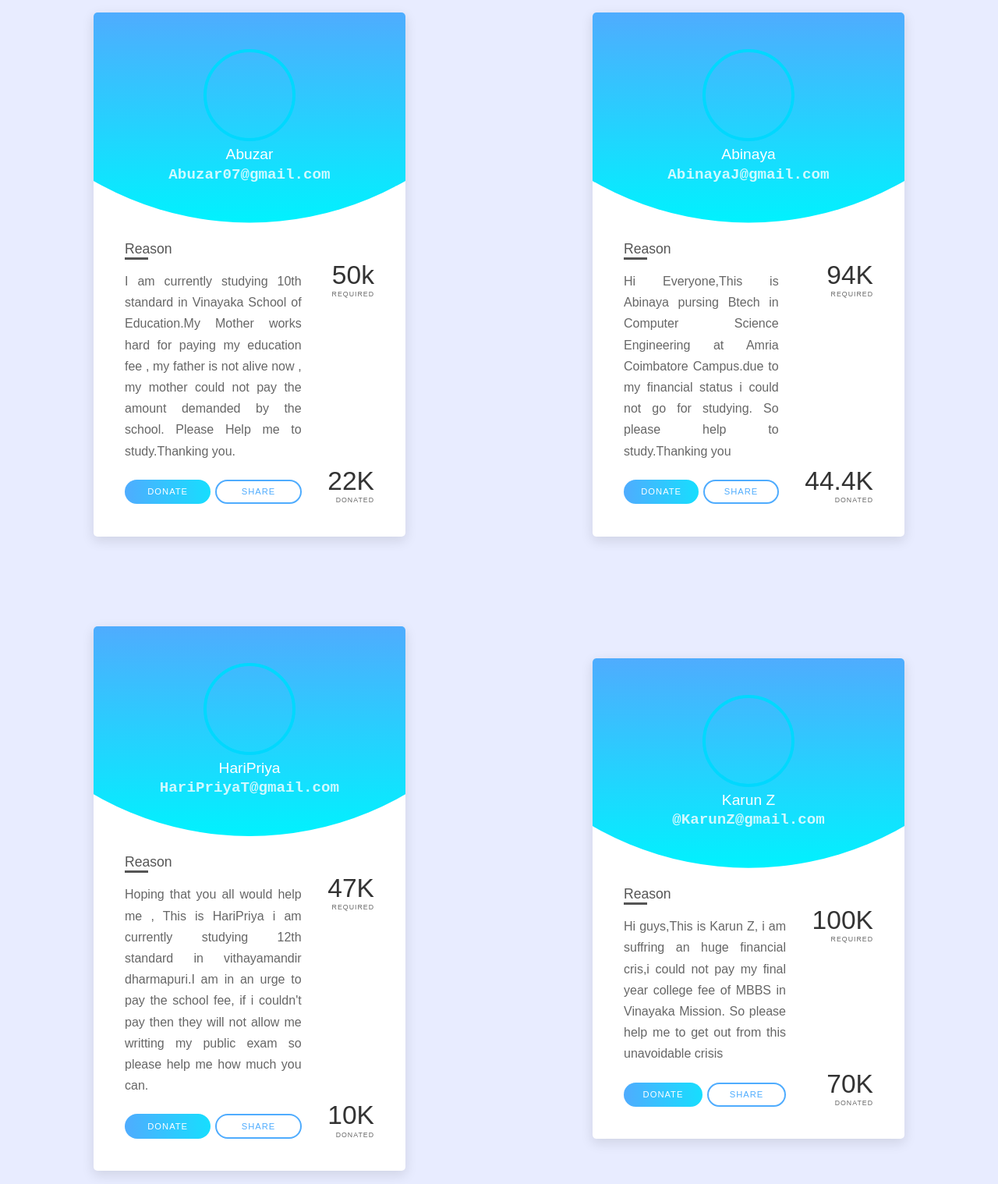
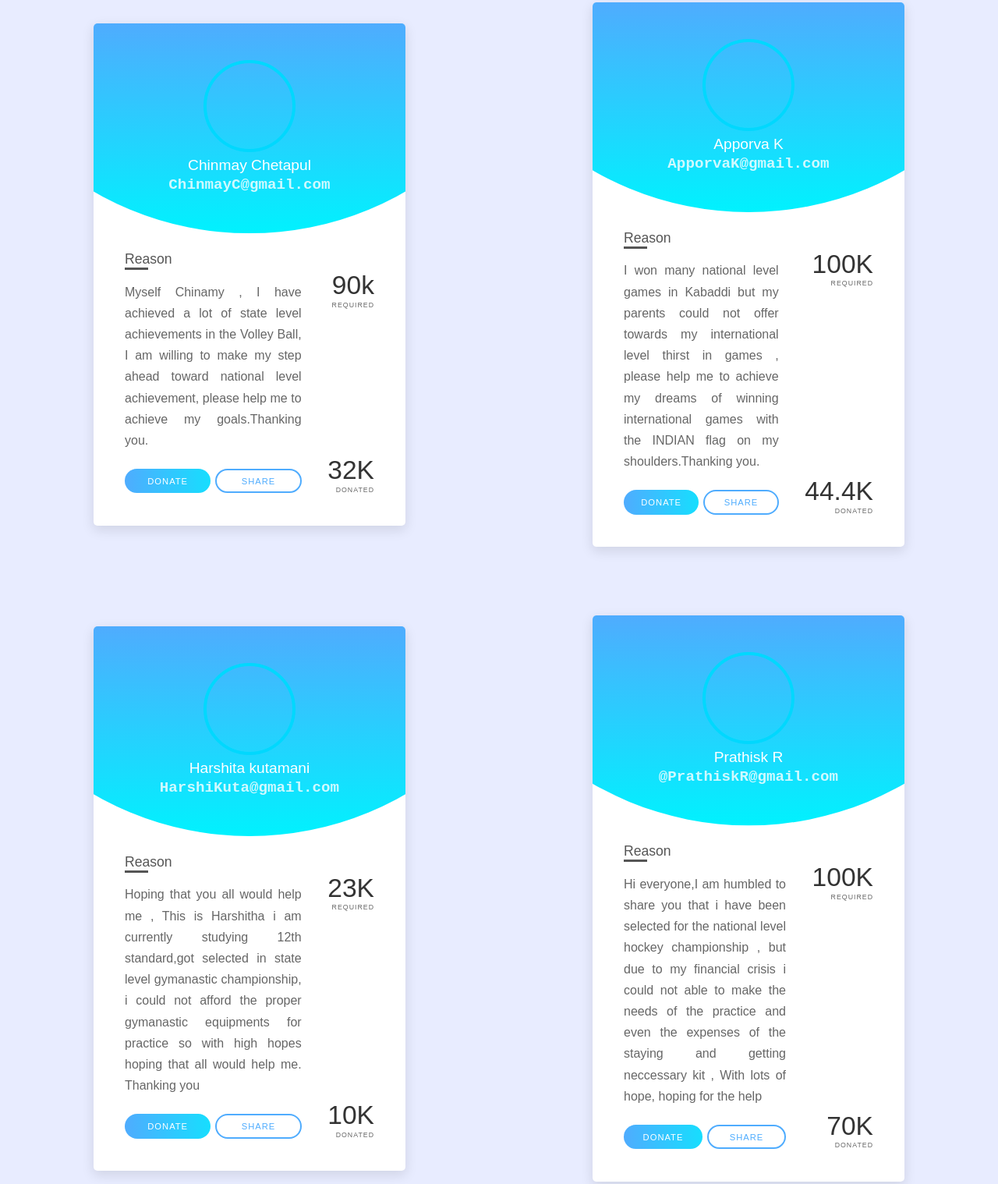
Before and after one commit to Rithiv-R/FUND-Z, a plain HTML site: page sports.html in a window 1280 px wide. Shown: the part 1548-3066 px from the top of the page at 78% size. Drawn offline with nearby package versions, Linux system fonts and the light colour scheme.

Commit message:
change in sports

```diff
--- a/sports.html
+++ b/sports.html
@@ -117,8 +117,8 @@
                             <i class="fas fa-camera fa-2x"></i>
                         </div>
                     </div>
-                    <h3 class="name">Abuzar</h3>
-                    <h3 class="sub-name">Abuzar07@gmail.com</h3>
+                    <h3 class="name">Chinmay Chetapul</h3>
+                    <h3 class="sub-name">ChinmayC@gmail.com</h3>
                 </div>
             </div>
 
@@ -126,7 +126,7 @@
                 <div class="left">
                     <div class="about-container">
                         <h3 class="title">Reason</h3>
-                        <p style = "text-align: justify;" class="text">I am currently studying 10th standard in Vinayaka School of Education.My Mother works hard for paying my education fee , my father is not alive now , my mother could not pay the amount demanded by the school. Please Help me to study.Thanking you.</p>
+                        <p style = "text-align: justify;" class="text">Myself Chinamy , I have achieved a lot of state level achievements in the Volley Ball, I am willing to make my step ahead toward national level achievement, please help me to achieve my goals.Thanking you.</p>
                     </div>
                     <br>
                     <div class="buttons-wrap">
@@ -142,11 +142,11 @@
                 <div class="right">
 
                     <div>
-                        <h3 class="number">50k</h3>
+                        <h3 class="number">90k</h3>
                         <h3 class="number-title">Required</h3>
                     </div>
                     <div>
-                        <h3 class="number">22K</h3>
+                        <h3 class="number">32K</h3>
                         <h3 class="number-title">Donated</h3>
                     </div>
                 </div>
@@ -167,8 +167,8 @@
                             <i class="fas fa-camera fa-2x"></i>
                         </div>
                     </div>
-                    <h3 class="name">Abinaya</h3>
-                    <h3 class="sub-name">AbinayaJ@gmail.com</h3>
+                    <h3 class="name">Apporva K</h3>
+                    <h3 class="sub-name">ApporvaK@gmail.com</h3>
                 </div>
             </div>
 
@@ -176,7 +176,7 @@
                 <div class="left">
                     <div class="about-container">
                         <h3 class="title">Reason</h3>
-                        <p class="text" style="text-align: justify;">Hi Everyone,This is Abinaya pursing Btech in Computer Science Engineering at Amria Coimbatore Campus.due to my financial status i could not go for studying. So please help to study.Thanking you</p>
+                        <p class="text" style="text-align: justify;">I won many national level games in Kabaddi but my parents could not offer towards my international level thirst in games , please help me to achieve my dreams of winning international games with the INDIAN flag on my shoulders.Thanking you.</p>
                     </div>
               <br>
                     <div class="buttons-wrap">
@@ -192,7 +192,7 @@
                 <div class="right">
 
                     <div>
-                        <h3 class="number">94K</h3>
+                        <h3 class="number">100K</h3>
                         <h3 class="number-title">Required</h3>
                     </div>
                     <div>
@@ -220,8 +220,8 @@
                             <i class="fas fa-camera fa-2x"></i>
                         </div>
                     </div>
-                    <h3 class="name">HariPriya</h3>
-                    <h3 class="sub-name">HariPriyaT@gmail.com</h3>
+                    <h3 class="name">Harshita kutamani</h3>
+                    <h3 class="sub-name">HarshiKuta@gmail.com</h3>
                 </div>
             </div>
 
@@ -229,7 +229,7 @@
                 <div class="left">
                     <div class="about-container">
                         <h3 class="title">Reason</h3>
-                        <p class="text" style="text-align: justify;">Hoping that you all would help me , This is HariPriya i am currently studying 12th standard in vithayamandir dharmapuri.I am in an urge to pay the school fee, if i couldn't pay then they will not allow me writting my public exam so please help me how much you can.</p>
+                        <p class="text" style="text-align: justify;">Hoping that you all would help me , This is Harshitha i am currently studying 12th standard,got selected in state level gymanastic championship, i could not afford the proper gymanastic equipments for practice so with high hopes hoping that all would help me. Thanking you</p>
                     </div>
                     <br>
                     <div class="buttons-wrap">
@@ -245,7 +245,7 @@
                 <div class="right">
 
                     <div>
-                        <h3 class="number">47K</h3>
+                        <h3 class="number">23K</h3>
                         <h3 class="number-title">Required</h3>
                     </div>
                     <div>
@@ -271,8 +271,8 @@
                             <i class="fas fa-camera fa-2x"></i>
                         </div>
                     </div>
-                    <h3 class="name">Karun Z</h3>
-                    <h3 class="sub-name">@KarunZ@gmail.com</h3>
+                    <h3 class="name">Prathisk R</h3>
+                    <h3 class="sub-name">@PrathiskR@gmail.com</h3>
                 </div>
             </div>
 
@@ -280,7 +280,7 @@
                 <div class="left">
                     <div class="about-container">
                         <h3 class="title">Reason</h3>
-                        <p class="text" style="text-align: justify;">Hi guys,This is Karun Z, i am suffring an huge financial cris,i could not pay my final year college fee of MBBS in Vinayaka Mission. So please help me to get out from this unavoidable crisis</p>
+                        <p class="text" style="text-align: justify;">Hi everyone,I am humbled to share you that i have been selected for the national level hockey championship , but due to my financial crisis i could not able to make the needs of the practice and even the expenses of the staying and getting neccessary kit , With lots of hope, hoping for the help</p>
                     </div>
                    <br>
                     <div class="buttons-wrap">
```
